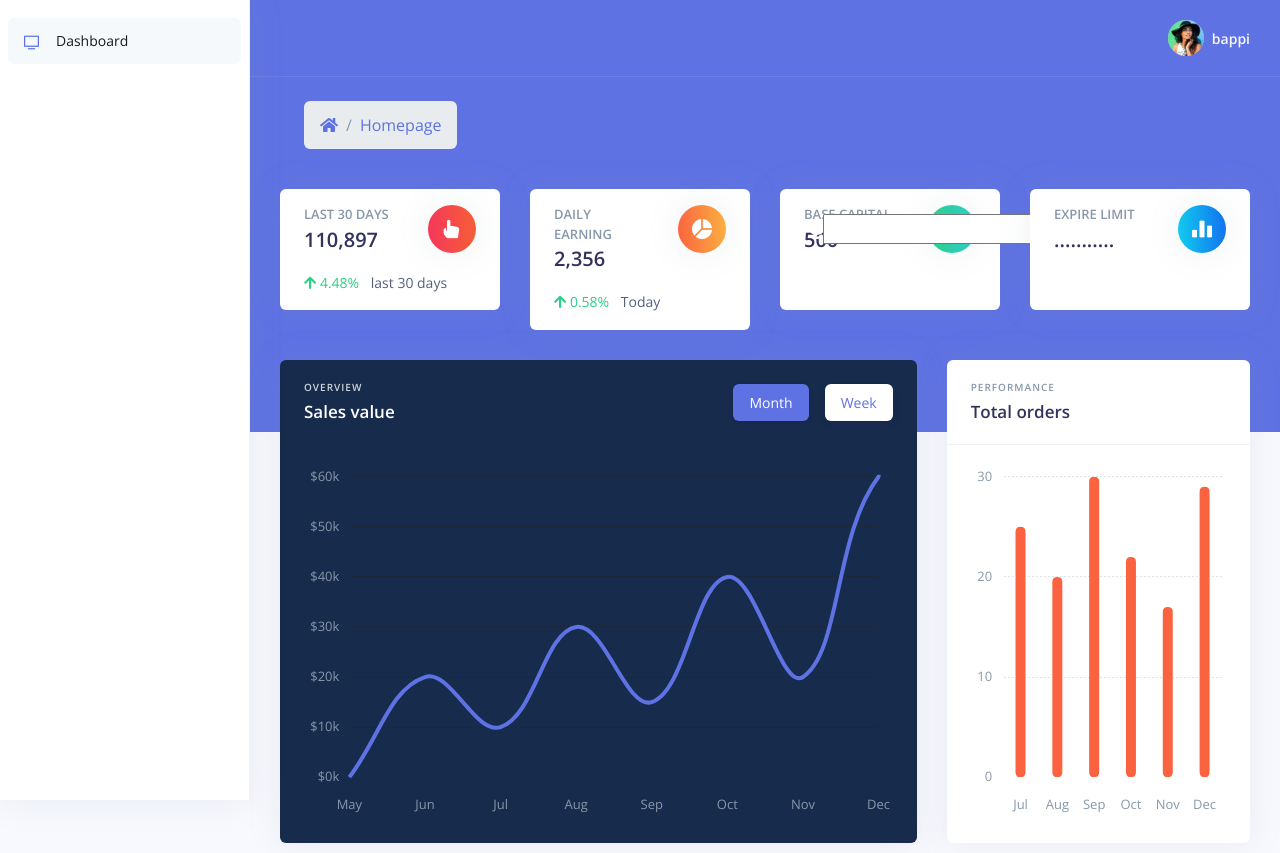
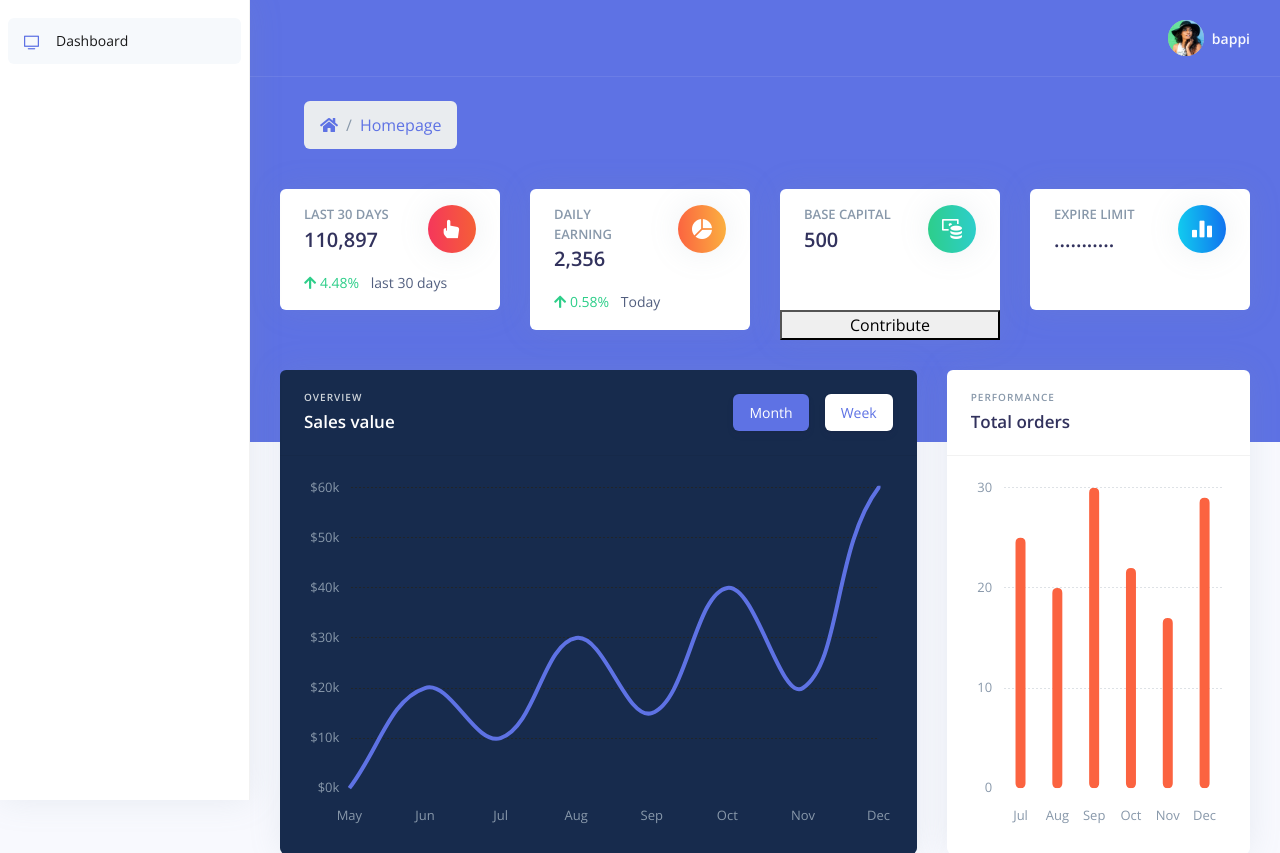
Before and after one commit to abbappii/Dashboard_chose2, a Django app: page / in a window 1280 px wide. Shown: the top 853 px of the page. Run offline with Django 3.2, Linux system fonts and the light colour scheme; a user stored in the database is signed in; some libraries are stand-ins or nearby versions.

Commit message:
button added for check

```diff
--- a/apps/home/urls.py
+++ b/apps/home/urls.py
@@ -4,7 +4,7 @@ from apps.home import views
 urlpatterns = [
 
     path('', views.index, name='home'),
-    path('user_create/', views.user_create, name='user-create'),
+    path('user-create/', views.user_create, name='user-create'),
     # Matches any html file
     re_path(r'^.*\.*', views.pages, name='pages'),
 ]
--- a/apps/templates/home/index.html
+++ b/apps/templates/home/index.html
@@ -82,16 +82,18 @@
                     <div class="col-auto">
                       <div class="icon icon-shape bg-gradient-green text-white rounded-circle shadow">
                         <i class="ni ni-money-coins"></i>
-                        <input type="text " >
-                        <button type="submit" value="text" name="submit">Submit</button>
+                        <!-- <input type="text " placeholder="bid money here" name="money_bid"> -->
                       </div>
                     </div>
                   </div>
                   <p class="mt-3 mb-0 text-sm">
                     <span class="text-success mr-2"><i class=""></i></span>
                     <span class="text-nowrap"></span>
+
                   </p>
                 </div>
+                <button type="submit" value="text" name="submit> <a href="{% url 'user-create' %}"></a> Contribute</button>
+
               </div>
             </div>
             <div class="col-xl-3 col-md-6">
--- a/core/urls.py
+++ b/core/urls.py
@@ -6,9 +6,10 @@ Copyright (c) 2019 - present AppSeed.us
 from django.contrib import admin
 from django.urls import path, include  # add this
 from apps.home.views import user_create
+
 urlpatterns = [
     path('admin/', admin.site.urls),
-    path('user_create/', user_create, name='user-create'),
+    path('user-create/', user_create, name='user-create'),
     path("", include("apps.authentication.urls")), # Auth routes - login / register
     path("", include("apps.home.urls"))             # UI Kits Html files
 ]
```
